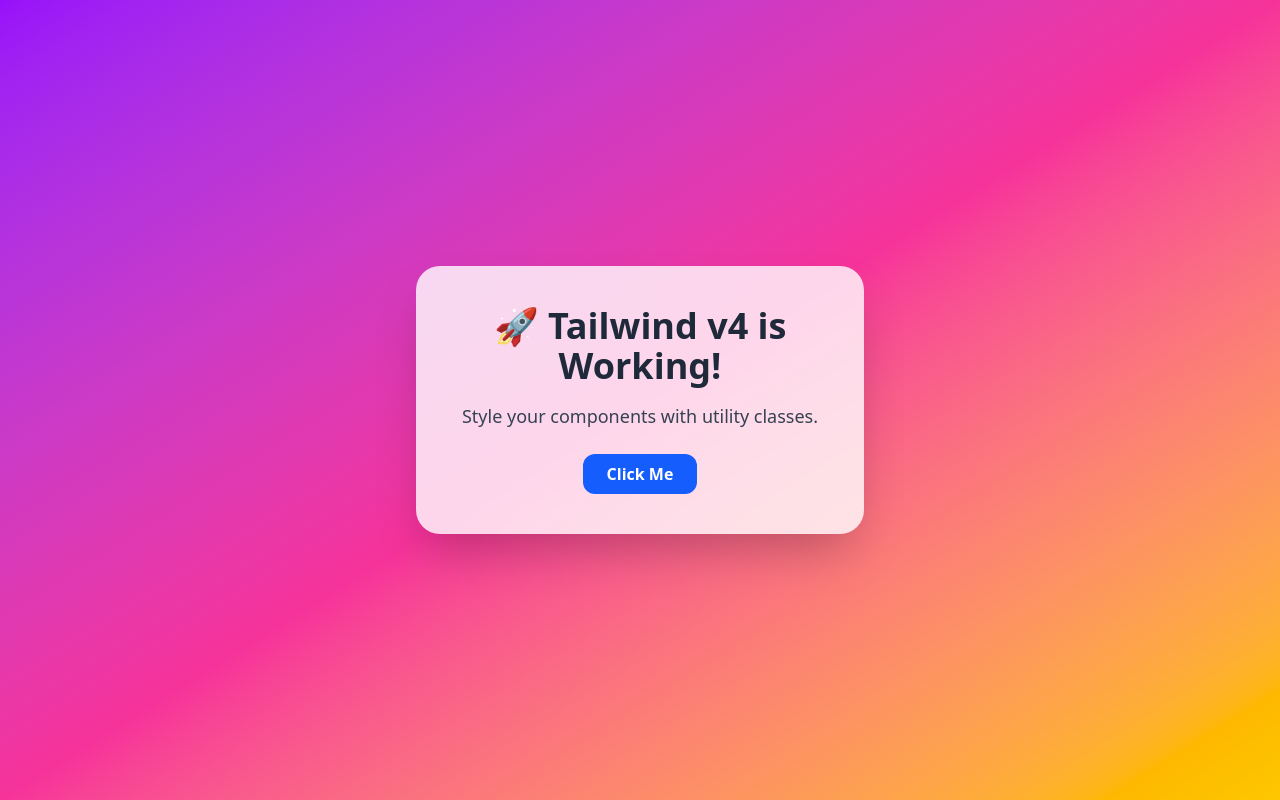
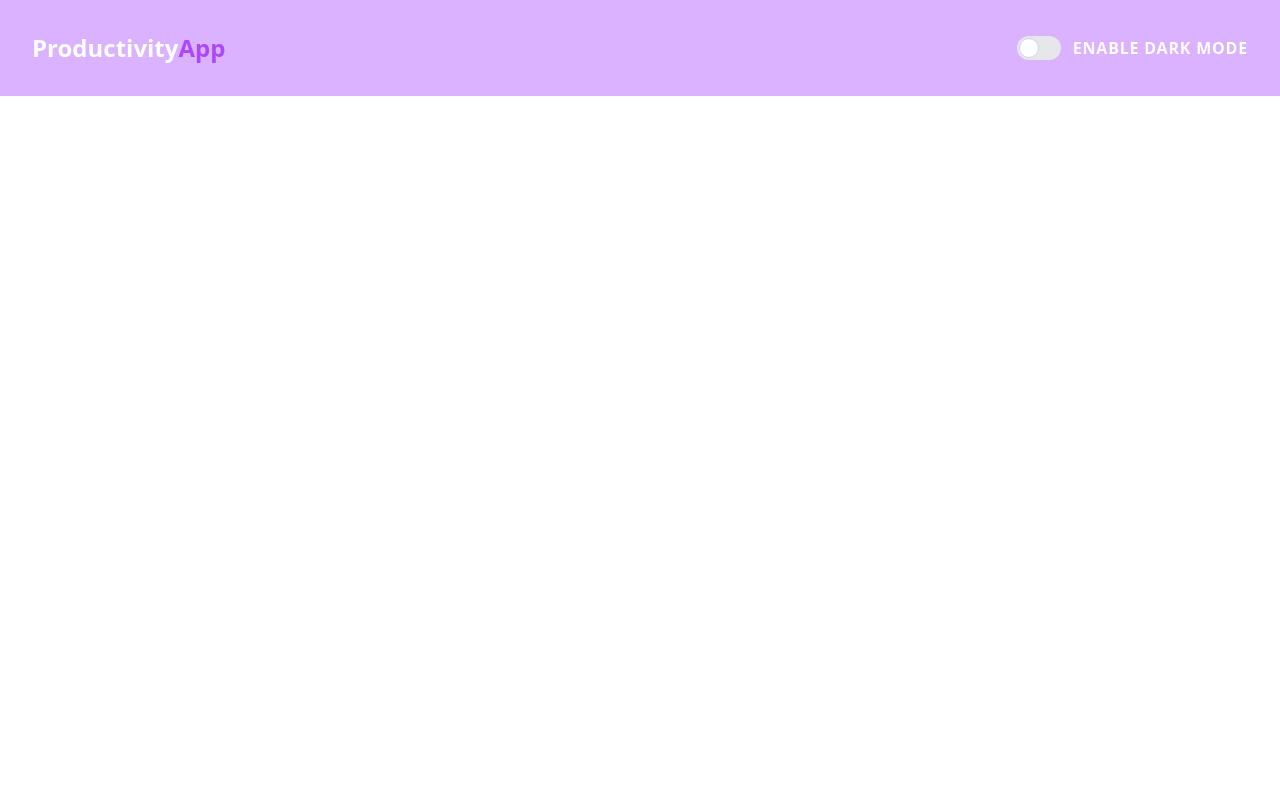
Before and after one commit to muqeet007/Productivity-Dashboard-React, a React (Vite) app: page / in a window 1280 px wide. Built offline with nearby package versions, Linux system fonts and the light colour scheme.

Commit message:
Add Header component and implement TaskProvider context

```diff
--- a/src/App.jsx
+++ b/src/App.jsx
@@ -1,17 +1,9 @@
+import Header from "./components/Header";
+
 export default function App() {
   return (
-    <div className="min-h-screen bg-gradient-to-br from-purple-600 via-pink-500 to-yellow-400 flex items-center justify-center">
-      <div className="bg-white/80 backdrop-blur-md p-10 rounded-3xl shadow-2xl w-full max-w-md text-center">
-        <h1 className="text-4xl font-extrabold text-gray-800 mb-4">
-          🚀 Tailwind v4 is Working!
-        </h1>
-        <p className="text-lg text-gray-700 mb-6">
-          Style your components with utility classes.
-        </p>
-        <button className="bg-blue-600 hover:bg-blue-700 text-white font-semibold py-2 px-6 rounded-xl transition duration-300">
-          Click Me
-        </button>
-      </div>
-    </div>
+      <>
+        <Header/>
+      </>
   );
 }
--- /dev/null
+++ b/src/components/Header.jsx
@@ -0,0 +1,33 @@
+const Header = () => {
+  return (
+    <header className="flex justify-between bg-purple-300 p-8 items-center">
+      <h3 id="logo-name" className="text-2xl font-extrabold">
+        <span className="text-white">
+          Productivity
+          </span>
+
+          <span className="text-purple-500">
+             App
+          </span>
+      </h3>
+
+      <label className="inline-flex items-center cursor-pointer">
+        <input type="checkbox" className="sr-only peer" />
+        {/* onChange={toggleDarkMode} */}
+
+        <div className="relative w-11 h-6 bg-gray-200 rounded-full peer dark:bg-gray-700
+                        peer-checked:bg-purple-500 dark:peer-checked:bg-purple-500
+                        after:content-[''] after:absolute after:top-0.5 after:left-[2px] after:bg-white
+                        after:border-gray-300 after:border after:rounded-full after:h-5 after:w-5
+                        peer-checked:after:translate-x-full peer-checked:after:border-white after:transition-all after:duration-300 after:ease-in-out">
+        </div>
+
+        <h3 className="ml-3 text-base font-semibold uppercase tracking-wider text-white">
+          Enable Dark Mode
+        </h3>
+      </label>
+    </header>
+  );
+};
+
+export default Header;
--- /dev/null
+++ b/src/components/TaskProvider.jsx
@@ -0,0 +1,15 @@
+import { useState } from "react";
+import { TaskContext } from "../context/TaskContext";
+
+const TaskProvider=({children})=>
+{
+    const [task,setTask]=useState({})
+    return(
+        <TaskContext.Provider value={{task,setTask}}>
+            {children}
+        </TaskContext.Provider>
+    );
+
+}
+
+export default TaskProvider;
--- /dev/null
+++ b/src/context/TaskContext.jsx
@@ -0,0 +1,3 @@
+import { createContext } from "react";
+
+export const TaskContext=createContext();
```
Also changed, not shown: src/components/NoteEditor.jsx (added), src/components/Taskitem.jsx (added), src/components/Tasklist.jsx (added), src/components/Timer.jsx (added).
